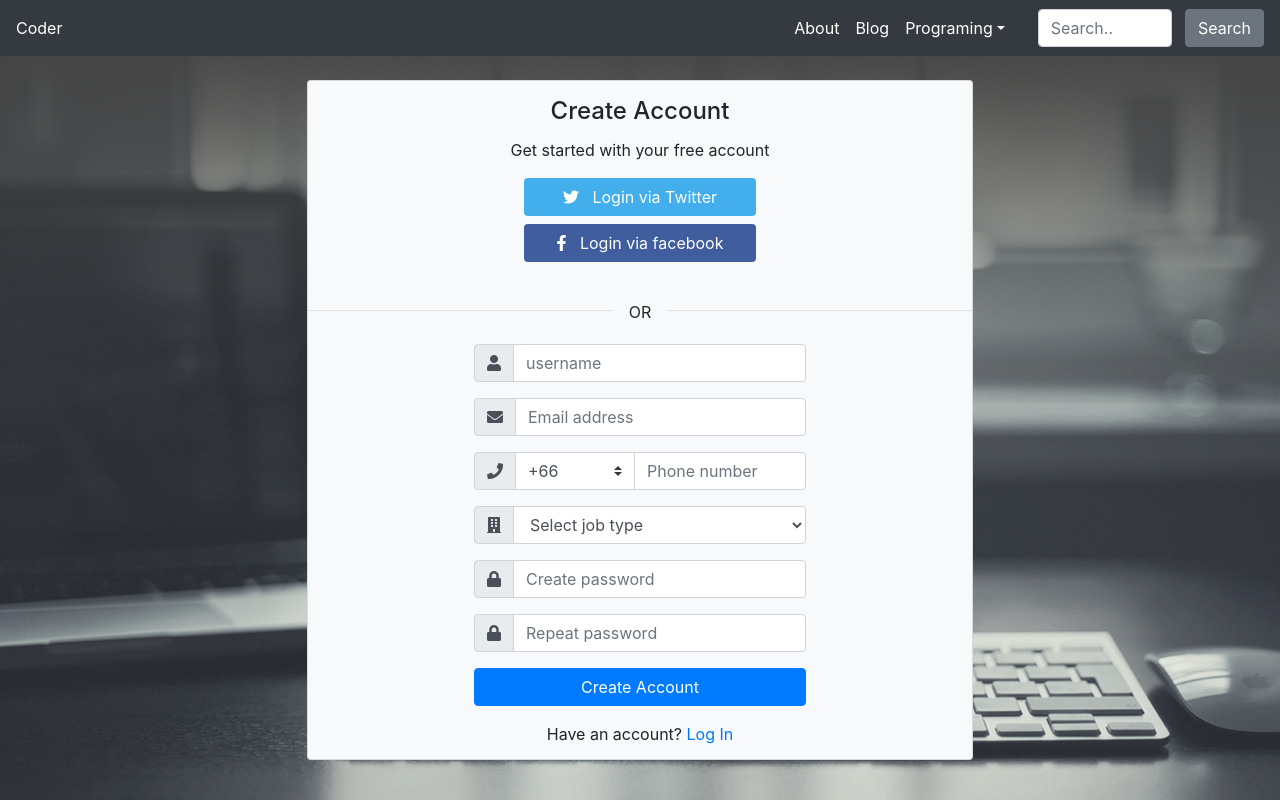
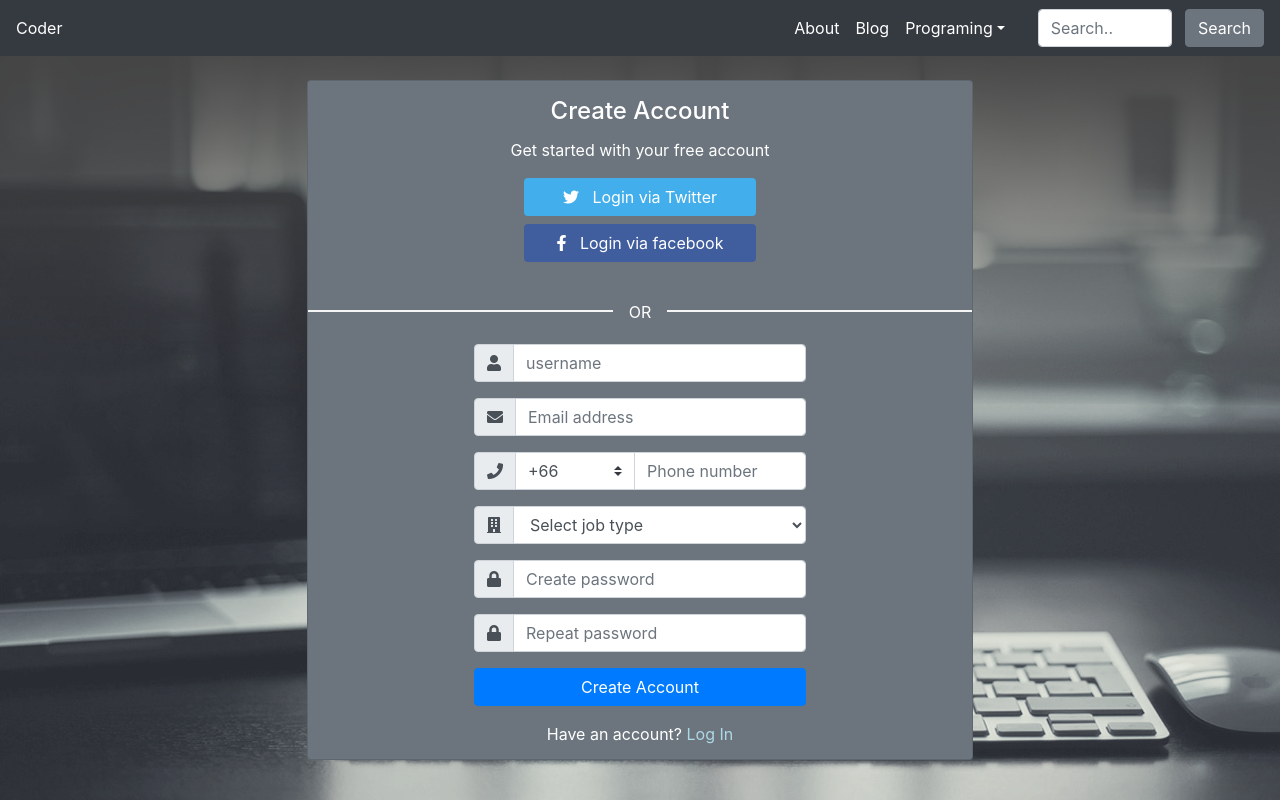
Before and after one commit to brightkut/SoftwareHouse, a plain HTML site: page web/register.html in a window 1280 px wide. Drawn offline with nearby package versions, Linux system fonts and the light colour scheme.

Commit message:
implement register page

```diff
--- a/web/css/styleRegister.css
+++ b/web/css/styleRegister.css
@@ -8,6 +8,7 @@
     left: 20%;
     width: 60%;
     height: 85%;
+
 
 }
 .btn-facebook {
@@ -30,7 +31,7 @@
     padding: 1em;
 }
 .divider-text::before{
-   content: " "; display: block; border-top: 1px solid #e3e3e3; border-bottom: 1px solid #f7f7f7;
+   content: " "; display: block; border-top: 1px solid whitesmoke; border-bottom: 1px solid whitesmoke;
 }.form-group{
     width: 50%;
     position: relative;
--- a/web/register.html
+++ b/web/register.html
@@ -75,15 +75,15 @@
 
       <div id="main">
           <div class="container">
-              <div class="card bg-light">
-                    <h4 class="card-title mt-3 text-center">Create Account</h4>
-                    <p class="text-center">Get started with your free account</p>
+              <div class="card bg-secondary">
+                    <h4 class="card-title mt-3 text-center"style="color: white;">Create Account</h4>
+                    <p class="text-center"style="color: white;">Get started with your free account</p>
                     <p>
                         <a href="" class="btn btn-block btn-twitter"> <i class="fab fa-twitter"></i>   Login via Twitter</a>
                         <a href="" class="btn btn-block btn-facebook"> <i class="fab fa-facebook-f"></i>   Login via facebook</a>
                     </p>
                     <p class="divider-text">
-                        <span class="bg-light">OR</span>
+                        <span class="bg-secondary" style="color: white;">OR</span>
                     </p>
                     <form>
                         <!--input username-->
@@ -145,8 +145,7 @@
                                     <div class="form-group">
                                             <button type="submit" class="btn btn-primary btn-block"> Create Account</button>
                                         </div> <!-- form-group// -->
-                                        <p class="text-center">Have an account? <a href="">Log In</a></p>
-
+                                        <p class="text-center"style="color: white;">Have an account? <a href=""style="color: lightblue;">Log In</a></p>
 
                     </form>
 
```
